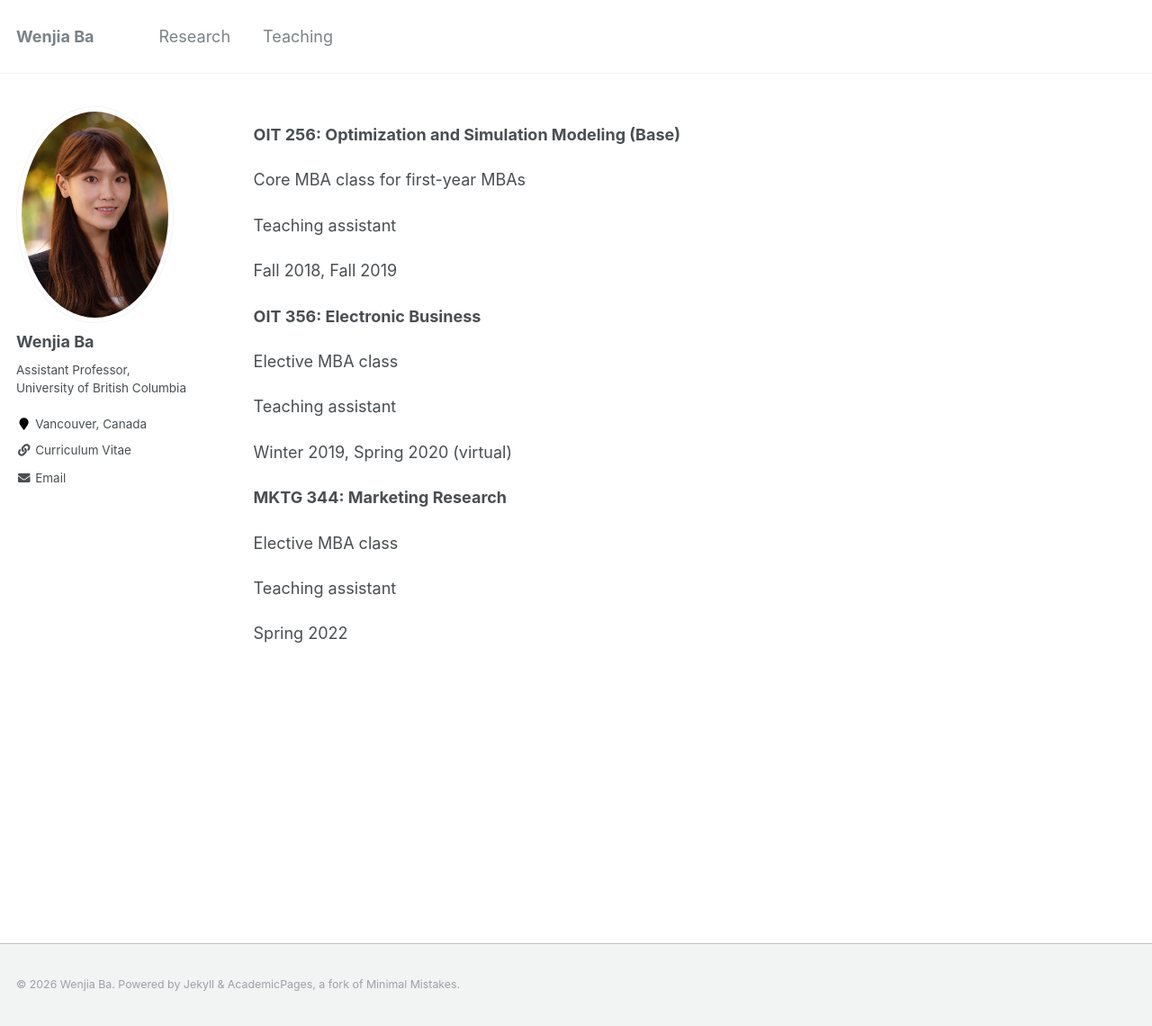
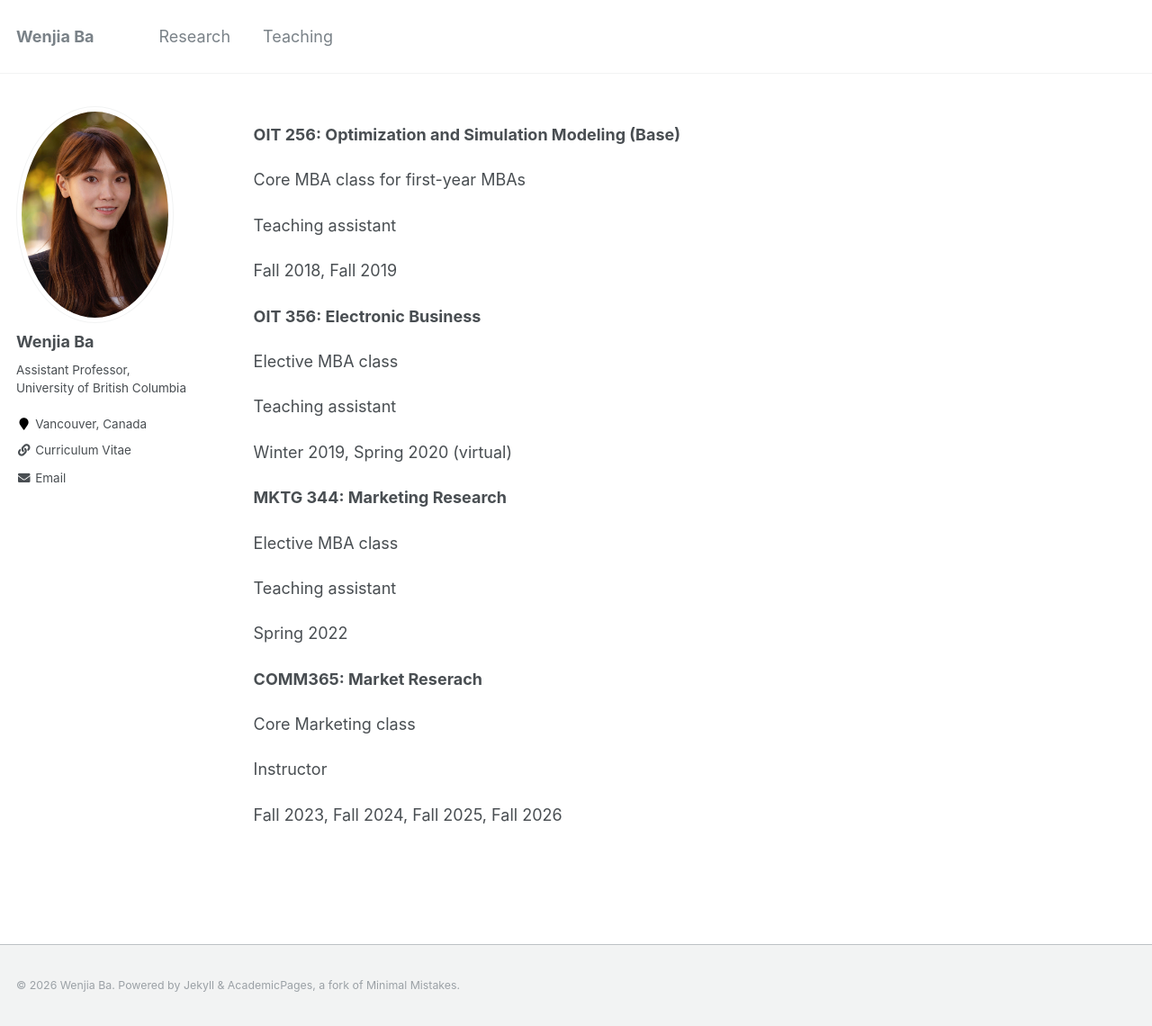
Before and after one commit to wenjiaba/wenjiaba.github.io, a Jekyll site: the page built from _pages/teaching.md, in a window 1280 px wide and 1140 px high. Shown: the whole window at 90% size. Built offline with Jekyll 4.4.1, drawn with Linux system fonts in a browser that asks for light colours.

Commit message:
Update teaching.md

```diff
--- a/_pages/teaching.md
+++ b/_pages/teaching.md
@@ -28,3 +28,11 @@ Elective MBA class
 Teaching assistant
 
 Spring 2022
+
+**COMM365: Market Reserach**
+
+Core Marketing class
+
+Instructor
+
+Fall 2023, Fall 2024, Fall 2025, Fall 2026
```
